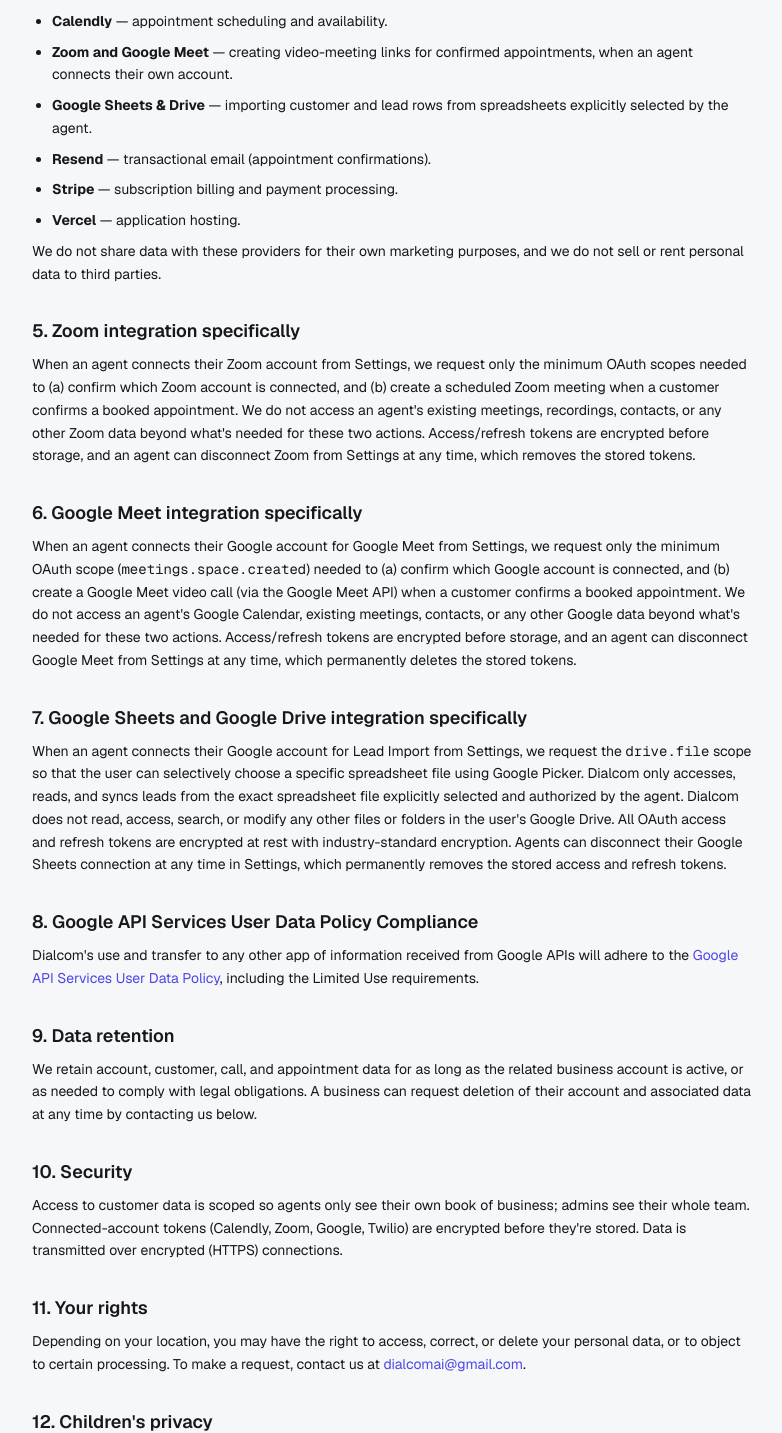
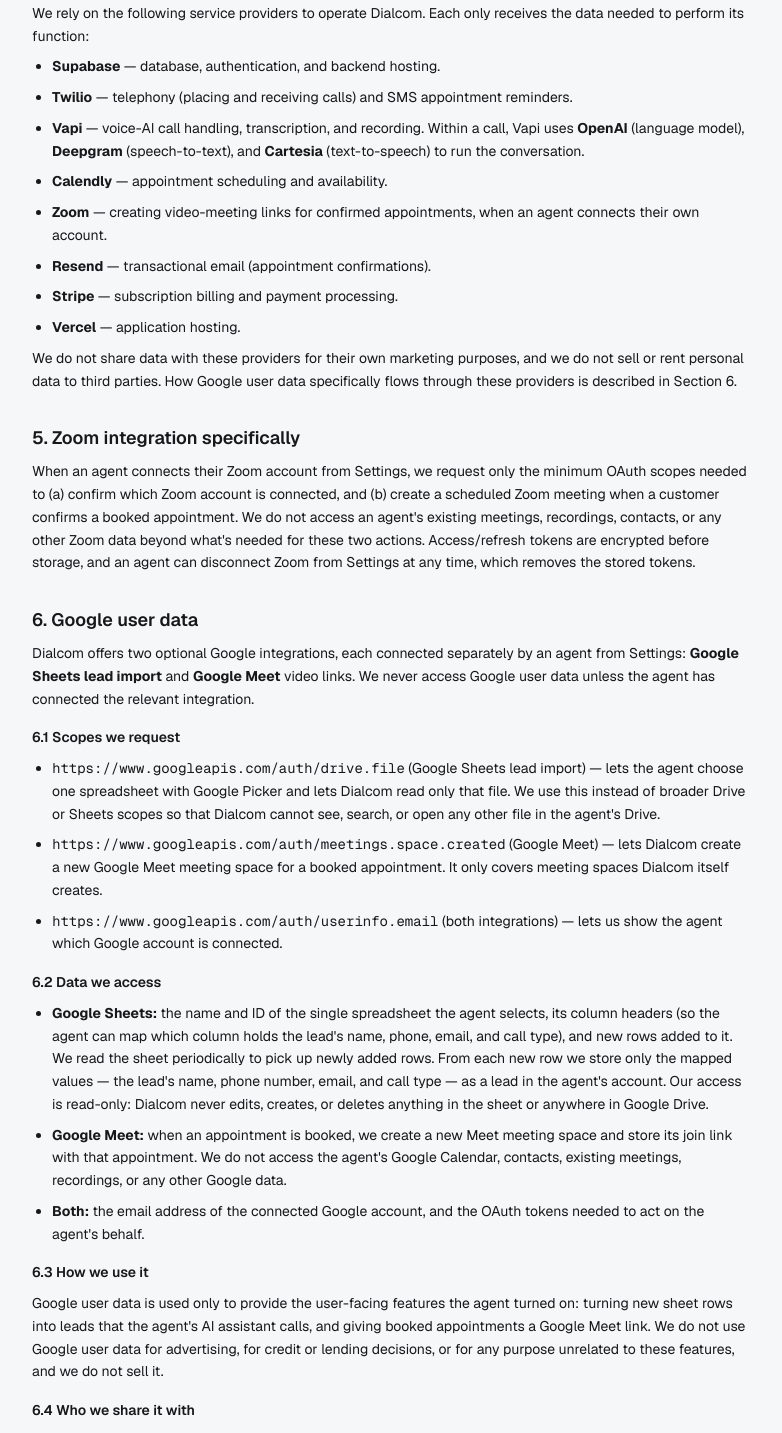
Before and after one commit to AI-CodeBrew/RILEY-agent, a Next.js app: page /privacy in a window 1280 px wide. Shown: the part 1341-2774 px from the top of the page, without its empty margins (248-1030 px from the left). Built offline with nearby package versions, Linux system fonts and the light colour scheme.

Commit message:
privacy policy

```diff
--- a/app/privacy/page.tsx
+++ b/app/privacy/page.tsx
@@ -6,7 +6,7 @@
   description: "How Dialcom collects, uses, and protects data.",
 };
 
-const EFFECTIVE_DATE = "September 9, 2026";
+const EFFECTIVE_DATE = "September 26, 2026";
 const CONTACT_EMAIL = "dialcomai@gmail.com";
 
 export default function PrivacyPolicyPage() {
@@ -53,8 +53,8 @@
               <li>
                 <strong>Customer/lead records:</strong> name, phone number,
                 email, mailing address, and notes that an agent or admin
-                enters or imports (e.g. via CSV upload) into their own book of
-                business.
+                enters or imports (e.g. via CSV upload or a connected Google
+                Sheet) into their own book of business.
               </li>
               <li>
                 <strong>Call data:</strong> call metadata (time, duration,
@@ -75,6 +75,12 @@
                 are encrypted at rest before storage.
               </li>
               <li>
+                <strong>Google user data:</strong> limited data from an
+                agent&apos;s Google account when they connect Google Sheets or
+                Google Meet. Exactly what we access, and how we use, share,
+                protect, and delete it, is described in Section 6.
+              </li>
+              <li>
                 <strong>Billing data:</strong> subscription and payment
                 information is processed by Stripe; we do not store full card
                 numbers ourselves.
@@ -91,8 +97,10 @@
             <h2 className="text-lg font-semibold">3. How we use this data</h2>
             <ul className="mt-2 list-disc space-y-2 pl-5">
               <li>To operate the core product: placing/receiving calls, scheduling appointments, and creating video-meeting links.</li>
+              <li>To import new leads from a Google Sheet the agent has selected, so the agent&apos;s AI assistant can call them.</li>
+              <li>To create a Google Meet link for an appointment booked on the agent&apos;s behalf, when the agent has connected Google Meet.</li>
               <li>To let an agent see and manage their own book of business, and let admins manage their team.</li>
-              <li>To send appointment confirmation emails to the leads a customer is contacting.</li>
+              <li>To send appointment confirmation emails and reminders to the leads a customer is contacting.</li>
               <li>To process subscription payments.</li>
               <li>To maintain the security, integrity, and reliability of the service.</li>
             </ul>
@@ -107,11 +115,15 @@
             </p>
             <ul className="mt-2 list-disc space-y-2 pl-5">
               <li><strong>Supabase</strong> — database, authentication, and backend hosting.</li>
-              <li><strong>Twilio</strong> — telephony (placing and receiving calls).</li>
-              <li><strong>Vapi</strong> — voice-AI call handling, transcription, and recording.</li>
+              <li><strong>Twilio</strong> — telephony (placing and receiving calls) and SMS appointment reminders.</li>
+              <li>
+                <strong>Vapi</strong> — voice-AI call handling, transcription, and
+                recording. Within a call, Vapi uses <strong>OpenAI</strong> (language
+                model), <strong>Deepgram</strong> (speech-to-text), and{" "}
+                <strong>Cartesia</strong> (text-to-speech) to run the conversation.
+              </li>
               <li><strong>Calendly</strong> — appointment scheduling and availability.</li>
-              <li><strong>Zoom and Google Meet</strong> — creating video-meeting links for confirmed appointments, when an agent connects their own account.</li>
-              <li><strong>Google Sheets &amp; Drive</strong> — importing customer and lead rows from spreadsheets explicitly selected by the agent.</li>
+              <li><strong>Zoom</strong> — creating video-meeting links for confirmed appointments, when an agent connects their own account.</li>
               <li><strong>Resend</strong> — transactional email (appointment confirmations).</li>
               <li><strong>Stripe</strong> — subscription billing and payment processing.</li>
               <li><strong>Vercel</strong> — application hosting.</li>
@@ -119,7 +131,8 @@
             <p className="mt-2">
               We do not share data with these providers for their own
               marketing purposes, and we do not sell or rent personal data to
-              third parties.
+              third parties. How Google user data specifically flows through
+              these providers is described in Section 6.
             </p>
           </section>
 
@@ -139,36 +152,147 @@
           </section>
 
           <section>
-            <h2 className="text-lg font-semibold">6. Google Meet integration specifically</h2>
+            <h2 className="text-lg font-semibold">6. Google user data</h2>
             <p className="mt-2">
-              When an agent connects their Google account for Google Meet from Settings, we
-              request only the minimum OAuth scope (<code>meetings.space.created</code>) needed to (a) confirm
-              which Google account is connected, and (b) create a Google
-              Meet video call (via the Google Meet API) when a customer
-              confirms a booked appointment. We do not access an
-              agent&apos;s Google Calendar, existing meetings, contacts, or
-              any other Google data beyond what&apos;s needed for these two
-              actions. Access/refresh tokens are encrypted before storage,
-              and an agent can disconnect Google Meet from Settings at any
-              time, which permanently deletes the stored tokens.
+              Dialcom offers two optional Google integrations, each connected
+              separately by an agent from Settings: <strong>Google Sheets lead
+              import</strong> and <strong>Google Meet</strong> video links. We never
+              access Google user data unless the agent has connected the
+              relevant integration.
             </p>
-          </section>
 
-          <section>
-            <h2 className="text-lg font-semibold">7. Google Sheets and Google Drive integration specifically</h2>
+            <h3 className="mt-4 font-semibold">6.1 Scopes we request</h3>
+            <ul className="mt-2 list-disc space-y-2 pl-5">
+              <li>
+                <code>https://www.googleapis.com/auth/drive.file</code> (Google
+                Sheets lead import) — lets the agent choose one spreadsheet with
+                Google Picker and lets Dialcom read only that file. We use this
+                instead of broader Drive or Sheets scopes so that Dialcom cannot
+                see, search, or open any other file in the agent&apos;s Drive.
+              </li>
+              <li>
+                <code>https://www.googleapis.com/auth/meetings.space.created</code>{" "}
+                (Google Meet) — lets Dialcom create a new Google Meet meeting space
+                for a booked appointment. It only covers meeting spaces Dialcom
+                itself creates.
+              </li>
+              <li>
+                <code>https://www.googleapis.com/auth/userinfo.email</code> (both
+                integrations) — lets us show the agent which Google account is
+                connected.
+              </li>
+            </ul>
+
+            <h3 className="mt-4 font-semibold">6.2 Data we access</h3>
+            <ul className="mt-2 list-disc space-y-2 pl-5">
+              <li>
+                <strong>Google Sheets:</strong> the name and ID of the single
+                spreadsheet the agent selects, its column headers (so the agent
+                can map which column holds the lead&apos;s name, phone, email,
+                and call type), and new rows added to it. We read the sheet
+                periodically to pick up newly added rows. From each new row we
+                store only the mapped values — the lead&apos;s name, phone
+                number, email, and call type — as a lead in the agent&apos;s
+                account. Our access is read-only: Dialcom never edits, creates,
+                or deletes anything in the sheet or anywhere in Google Drive.
+              </li>
+              <li>
+                <strong>Google Meet:</strong> when an appointment is booked, we
+                create a new Meet meeting space and store its join link with that
+                appointment. We do not access the agent&apos;s Google Calendar,
+                contacts, existing meetings, recordings, or any other Google data.
+              </li>
+              <li>
+                <strong>Both:</strong> the email address of the connected Google
+                account, and the OAuth tokens needed to act on the agent&apos;s
+                behalf.
+              </li>
+            </ul>
+
+            <h3 className="mt-4 font-semibold">6.3 How we use it</h3>
             <p className="mt-2">
-              When an agent connects their Google account for Lead Import from Settings, we
-              request the <code>drive.file</code> scope so that the user can selectively choose
-              a specific spreadsheet file using Google Picker. Dialcom only accesses, reads, and syncs
-              leads from the exact spreadsheet file explicitly selected and authorized by the agent.
-              Dialcom does not read, access, search, or modify any other files or folders in the user&apos;s Google Drive.
-              All OAuth access and refresh tokens are encrypted at rest with industry-standard encryption.
-              Agents can disconnect their Google Sheets connection at any time in Settings, which permanently removes the stored access and refresh tokens.
+              Google user data is used only to provide the user-facing features
+              the agent turned on: turning new sheet rows into leads that the
+              agent&apos;s AI assistant calls, and giving booked appointments a
+              Google Meet link. We do not use Google user data for advertising,
+              for credit or lending decisions, or for any purpose unrelated to
+              these features, and we do not sell it.
             </p>
-          </section>
 
-          <section>
-            <h2 className="text-lg font-semibold">8. Google API Services User Data Policy Compliance</h2>
+            <h3 className="mt-4 font-semibold">6.4 Who we share it with</h3>
+            <ul className="mt-2 list-disc space-y-2 pl-5">
+              <li>
+                <strong>Supabase</strong> stores leads, meeting links, and encrypted
+                tokens as our database provider.
+              </li>
+              <li>
+                When the agent&apos;s AI assistant calls a lead imported from Google
+                Sheets, the lead&apos;s <strong>name, phone number, and email</strong>{" "}
+                are sent to <strong>Vapi</strong> (and, through Vapi, to OpenAI,
+                Deepgram, and Cartesia) and to <strong>Twilio</strong>, solely to
+                place and conduct that call.
+              </li>
+              <li>
+                A Google Meet join link is sent to the lead the appointment is with,
+                by email through <strong>Resend</strong> and by SMS through{" "}
+                <strong>Twilio</strong>.
+              </li>
+            </ul>
+            <p className="mt-2">
+              We do not share Google user data with anyone else, except where
+              required by law. Our staff do not read Google user data unless the
+              agent asks us to (for example, for support), it is needed for
+              security purposes, or the law requires it.
+            </p>
+
+            <h3 className="mt-4 font-semibold">6.5 How we protect it</h3>
+            <p className="mt-2">
+              OAuth access and refresh tokens are encrypted at rest (AES-GCM)
+              before storage, and all data is transmitted over encrypted (HTTPS)
+              connections. Imported leads and meeting links are visible only to
+              the agent who owns them and that agent&apos;s admins. Sheets access
+              is limited to the one file the agent chose, and is read-only.
+            </p>
+
+            <h3 className="mt-4 font-semibold">6.6 Retention and deletion</h3>
+            <ul className="mt-2 list-disc space-y-2 pl-5">
+              <li>
+                When an agent disconnects Google Sheets or Google Meet in Settings,
+                we immediately delete the stored OAuth tokens and Google account
+                email for that integration. For Google Sheets, we keep the selected
+                spreadsheet&apos;s ID and the agent&apos;s column mapping so that
+                reconnecting doesn&apos;t require setting it up again; these are
+                deleted on request.
+              </li>
+              <li>
+                Leads already imported from a sheet become part of the agent&apos;s
+                book of business. They stay until the agent deletes them in the
+                portal, or until the account is deleted.
+              </li>
+              <li>
+                Meeting links are kept with their appointment for as long as the
+                appointment record exists.
+              </li>
+              <li>
+                To have any of this deleted, including all data derived from Google,
+                email {CONTACT_EMAIL}. We complete deletion requests within 30 days.
+              </li>
+              <li>
+                Agents can also revoke Dialcom&apos;s access at any time from their
+                Google Account at{" "}
+                <a
+                  href="https://myaccount.google.com/permissions"
+                  target="_blank"
+                  rel="noopener noreferrer"
+                  className="text-accent hover:underline"
+                >
+                  myaccount.google.com/permissions
+                </a>
+                .
+              </li>
+            </ul>
+
+            <h3 className="mt-4 font-semibold">6.7 Limited Use and AI/ML</h3>
             <p className="mt-2">
               Dialcom&apos;s use and transfer to any other app of information received from Google APIs will
               adhere to the{" "}
@@ -182,21 +306,29 @@
               </a>
               , including the Limited Use requirements.
             </p>
+            <p className="mt-2">
+              We do not use Google Workspace user data to develop, improve, or
+              train generalized AI/ML models, and we do not transfer it to
+              third-party AI services for their model training. The AI providers
+              listed in Section 6.4 process a lead&apos;s name, phone number, and
+              email only to conduct the call the agent requested.
+            </p>
           </section>
 
           <section>
-            <h2 className="text-lg font-semibold">9. Data retention</h2>
+            <h2 className="text-lg font-semibold">7. Data retention</h2>
             <p className="mt-2">
               We retain account, customer, call, and appointment data for as
               long as the related business account is active, or as needed to
               comply with legal obligations. A business can request deletion
               of their account and associated data at any time by contacting
-              us below.
+              us below. Google user data follows the more specific rules in
+              Section 6.6.
             </p>
           </section>
 
           <section>
-            <h2 className="text-lg font-semibold">10. Security</h2>
+            <h2 className="text-lg font-semibold">8. Security</h2>
             <p className="mt-2">
               Access to customer data is scoped so agents only see their own
               book of business; admins see their whole team. Connected-account
@@ -207,7 +339,7 @@
           </section>
 
           <section>
-            <h2 className="text-lg font-semibold">11. Your rights</h2>
+            <h2 className="text-lg font-semibold">9. Your rights</h2>
             <p className="mt-2">
               Depending on your location, you may have the right to access,
               correct, or delete your personal data, or to object to certain
@@ -219,7 +351,7 @@
           </section>
 
           <section>
-            <h2 className="text-lg font-semibold">12. Children&apos;s privacy</h2>
+            <h2 className="text-lg font-semibold">10. Children&apos;s privacy</h2>
             <p className="mt-2">
               Dialcom is a business tool and is not directed at children. We
               do not knowingly collect personal data from children.
@@ -227,7 +359,7 @@
           </section>
 
           <section>
-            <h2 className="text-lg font-semibold">13. Changes to this policy</h2>
+            <h2 className="text-lg font-semibold">11. Changes to this policy</h2>
             <p className="mt-2">
               We may update this policy from time to time. Material changes
               will be reflected by updating the effective date above.
@@ -235,7 +367,7 @@
           </section>
 
           <section>
-            <h2 className="text-lg font-semibold">14. Contact us</h2>
+            <h2 className="text-lg font-semibold">12. Contact us</h2>
             <p className="mt-2">
               Questions about this policy or your data can be sent to{" "}
               <a href={`mailto:${CONTACT_EMAIL}`} className="text-accent hover:underline">
```
